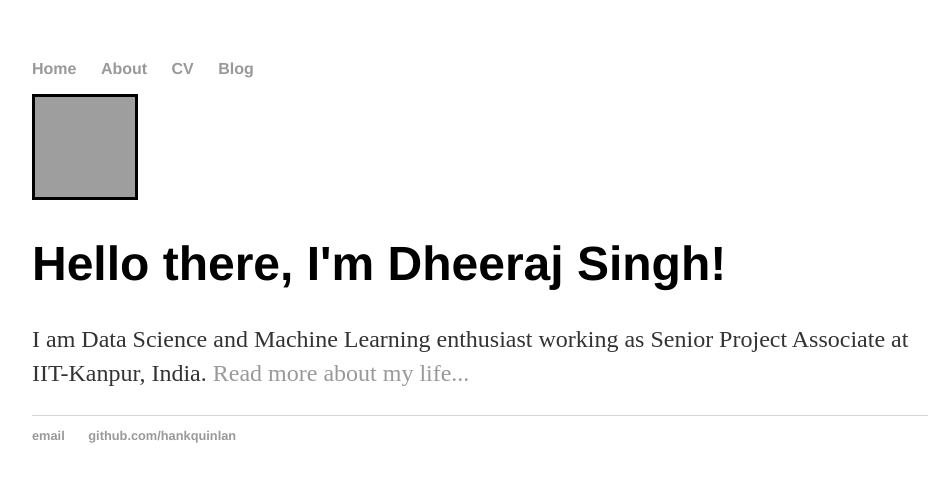
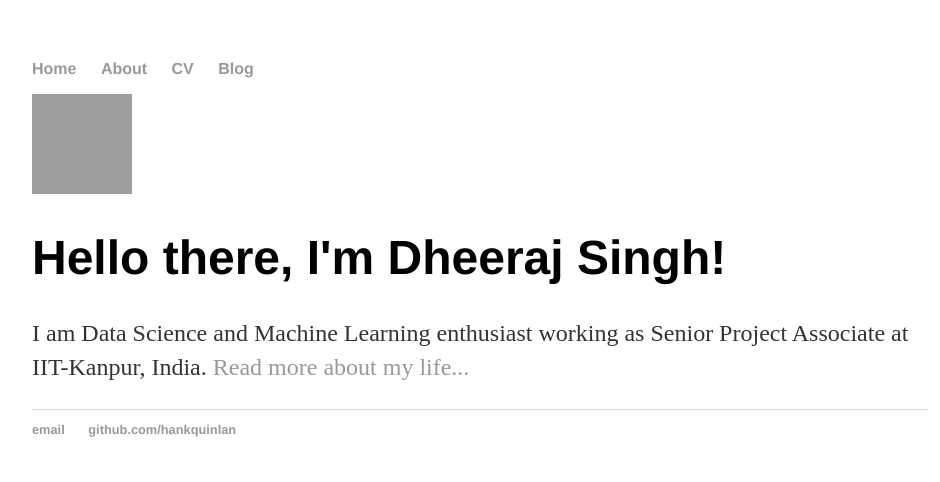
Before and after one commit to Dheeraj2444/Dheeraj2444.github.io, a Jekyll site: the page built from index.html, in a window 1280 px wide. Shown: the top 482 px of the page, without its empty margins (160-1100 px from the left). Built offline with Jekyll 4.4.1, drawn with Linux system fonts in a browser that asks for light colours; grey boxes are pictures that could not be loaded.

Commit message:
Update index.html

```diff
--- a/index.html
+++ b/index.html
@@ -3,7 +3,7 @@ layout: default
 title: Dheeraj Singh
 ---
 <div class="blurb">
-	<img src="./images/1IMG_0927-2.jpg" alt="Test Image" border="3" width="100" height="100"/>
+	<img src="./images/1IMG_0927-2.jpg" alt="Test Image"  width="100" height="100"/>
 	<h1>Hello there, I'm Dheeraj Singh!</h1>
 	<p>I am Data Science and Machine Learning enthusiast working as Senior Project Associate at IIT-Kanpur, India. <a href="/about">Read more about my life...</a></p>
 </div><!-- /.blurb -->
```
